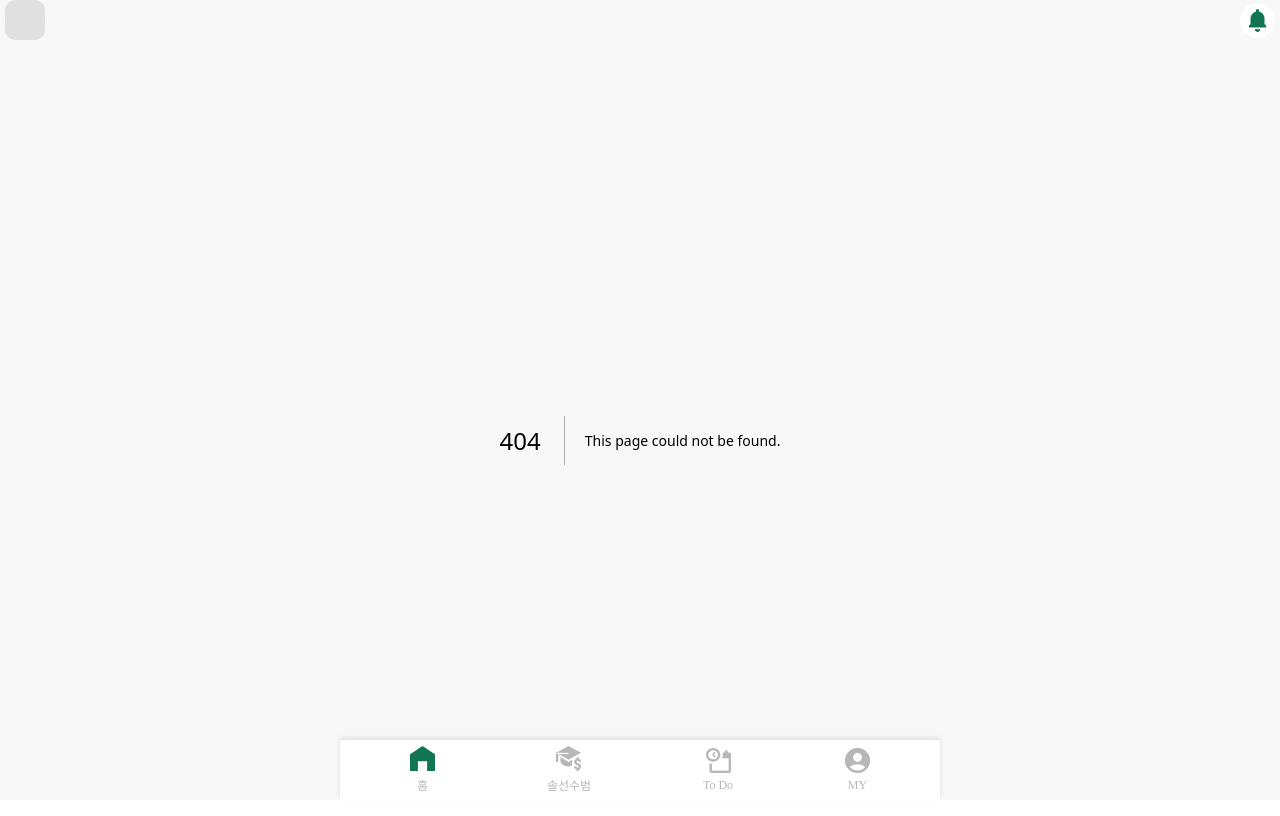
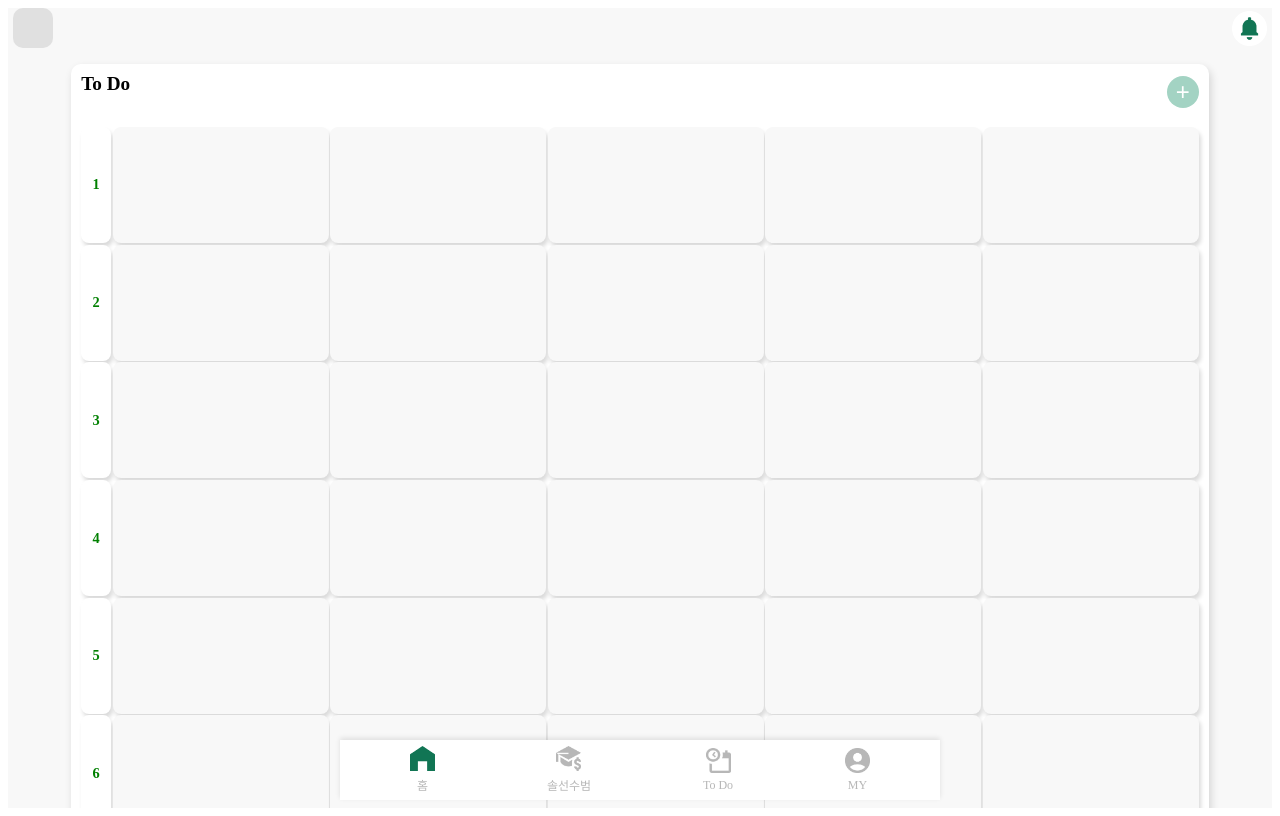
Before and after one commit to P-Tip/frontend, a Next.js app: page /To-Do in a window 1280 px wide. Before the commit this address had no page. Built offline with nearby package versions, Linux system fonts and the light colour scheme.

Commit message:
To-Do Page structure

```diff
--- a/src/components/Layout/BaseBlock.css
+++ b/src/components/Layout/BaseBlock.css
@@ -6,7 +6,8 @@
 .tag,
 .price-min,
 .price-max,
-.department-item
+.department-item,
+.lesson-list
 {
   width: 100%;
   background-color: #ffffff;
@@ -73,14 +74,21 @@
   max-width: 100px;
   flex-direction: row;
 }
-.price-min,
-.price-max
-{
-  width:80%;
-  height:80%;
+.price-min {
+  width: 80%;
+  height: 55%;
   border-radius: 10px;
+  display: flex;
+  flex-direction: column; /* 위에서 아래로 배치 */
+  align-items: center;    /* 가로 중앙 정렬 */
+  justify-content: center; /* 세로 중앙 정렬 */
 }
 .department-item {
   aspect-ratio:250/26;
   border-radius: 10px;
 }
+.lesson-list{
+  margin-top: 1rem;
+  border-radius:10px;
+  aspect-ratio: 280/450;
+}
--- a/src/components/To-Do/Lesson/Lesson.css
+++ b/src/components/To-Do/Lesson/Lesson.css
@@ -0,0 +1,116 @@
+/* 전체 페이지 */
+.lesson-page {
+    width: 90%;
+    margin: 0 auto;
+    display: flex;
+    flex-direction: column;
+    gap: 1.5rem;
+  }
+
+  /* 헤더 */
+  .lesson-header {
+    display: flex;
+    justify-content: space-between;
+    align-items: center;
+    margin-bottom: 1rem;
+  }
+
+  .lesson-header h2 {
+    font-size: 1.2rem;
+    font-weight: bold;
+    margin-top: -1px;
+  }
+
+  .add-button {
+    font-size: 1.5rem;
+    background-color: #a3d3c3;
+    border: none;
+    border-radius: 50%;
+    width: 2rem;
+    height: 2rem;
+    color: white;
+    cursor: pointer;
+  }
+
+  /* 시간표 컨테이너 */
+  .schedule-container {
+    display: grid;
+    grid-template-rows: repeat(9, 1fr); /* 9개의 행 */
+    grid-template-columns: 30px repeat(5, 1fr); /* 시간열(고정 30px) + 나머지 5열 동적 크기 */
+    gap: 0.1rem;
+    aspect-ratio: 280/265;
+  }
+
+  /* 시간 열 (행 번호) */
+  .time-column {
+    display: flex;
+    align-items: center;
+    justify-content: center;
+    font-weight: 800;
+    background-color: white;
+    color: green;
+    border-radius: 0.5rem;
+    font-size: 0.9rem; /* 글씨 크기 줄이기 */
+    box-shadow: 2px 4px 4px rgba(0, 0.1, 0.1, 0.15);
+  }
+
+  /* 셀 기본 스타일 */
+.cell {
+    display: flex;
+    align-items: center;
+    justify-content: center;
+    border-radius: 0.5rem;
+    font-size: 0.9rem; /* 셀 내부 글씨 크기 */
+  }
+
+  /* 비어 있는 셀 */
+  .empty-cell {
+    background-color:#f8f8f8;
+    box-shadow: 2px 4px 4px rgba(0, 0.1, 0.1, 0.15);
+  }
+
+/* 메모 컨테이너 */
+.memo-container {
+    display: flex;
+    flex-direction: column;
+    gap: 1rem;
+    background-color: #ffffff;
+  }
+
+  /* 오늘 제목 */
+  .today-memo h3 {
+    font-size: 1rem;
+    font-weight: bold;
+    color: green;
+    margin-bottom: 0.5rem;
+  }
+
+  /* 메모 리스트 */
+  .memo-list {
+    list-style: none;
+    padding: 0;
+    margin: 0;
+  }
+
+  /* 메모 액션 버튼 */
+  .memo-actions {
+    display: flex;
+    justify-content: space-between;
+    align-items: center;
+  }
+
+  .add-memo,
+  .view-all-memos {
+    background-color: green;
+    color: white;
+    border: none;
+    padding: 0.5rem 1rem;
+    border-radius: 0.5rem;
+    cursor: pointer;
+    font-size: 0.9rem;
+  }
+
+  .add-memo:hover,
+  .view-all-memos:hover {
+    background-color: #006400; /* 더 진한 녹색 */
+  }
--- a/src/components/To-Do/Lesson/Lesson.tsx
+++ b/src/components/To-Do/Lesson/Lesson.tsx
@@ -1,16 +1,50 @@
 import React from "react";
+import "./Lesson.css";
 
 const Lesson = () => {
-    return (
-      <div className='Lesson-list'>
-        <div className='Lesson-container'>
+  return (
+    <div className="lesson-page">
+      <div className="lesson-list">
+        {/* 헤더 */}
+        <div className="lesson-header">
+          <h2>To Do</h2>
+          <button className="add-button">+</button>
+        </div>
 
+        {/* 시간표 컨테이너 */}
+        <div className="schedule-container">
+          {[1, 2, 3, 4, 5, 6, 7, 8, 9].map((row) => (
+            <React.Fragment key={`row-${row}`}>
+              {/* 시간 열 */}
+              <div className="time-column">{row}</div>
+
+              {/* 각 셀 */}
+              {[1, 2, 3, 4, 5].map((col) => (
+                <div key={`cell-${row}-${col}`} className="cell empty-cell"></div>
+              ))}
+            </React.Fragment>
+          ))}
         </div>
-        <div className='Memo-list'>
 
+        {/* 메모 컨테이너 */}
+        <div className="memo-container">
+          {/* 오늘 */}
+          <div className="today-memo">
+            <h3>오늘</h3>
+            <ul className="memo-list">
+              {/* 메모 내용 비어 있음 */}
+            </ul>
+          </div>
+
+          {/* 메모 액션 버튼 */}
+          <div className="memo-actions">
+            <button className="add-memo">+ 메모 추가</button>
+            <button className="view-all-memos">전체 메모</button>
+          </div>
         </div>
       </div>
-    );
-  };
+    </div>
+  );
+};
 
-  export default Lesson;
+export default Lesson;
--- /dev/null
+++ b/src/pages/To-Do.tsx
@@ -0,0 +1,12 @@
+import React from 'react';
+import Lesson from '../components/To-Do/Lesson/Lesson';
+
+const ToDoPage: React.FC = () => {
+  return (
+    <div>
+      <Lesson />
+    </div>
+  );
+};
+
+export default ToDoPage;
```
Also changed, not shown: src/components/Scholarship/SearchFilter.css (+71 -69 lines), src/components/Scholarship/SearchFilter.tsx (+42 -21 lines), src/pages/To-Do/To-Do.tsx (deleted, +0 -7 lines), src/utils/courseScheduleUtils.ts (added, +47 -0 lines), src/utils/search/searchHelpers.ts (+20 -4 lines), src/pages/To-Do.css (added), src/pages/To-Do/To-Do.css (deleted).
